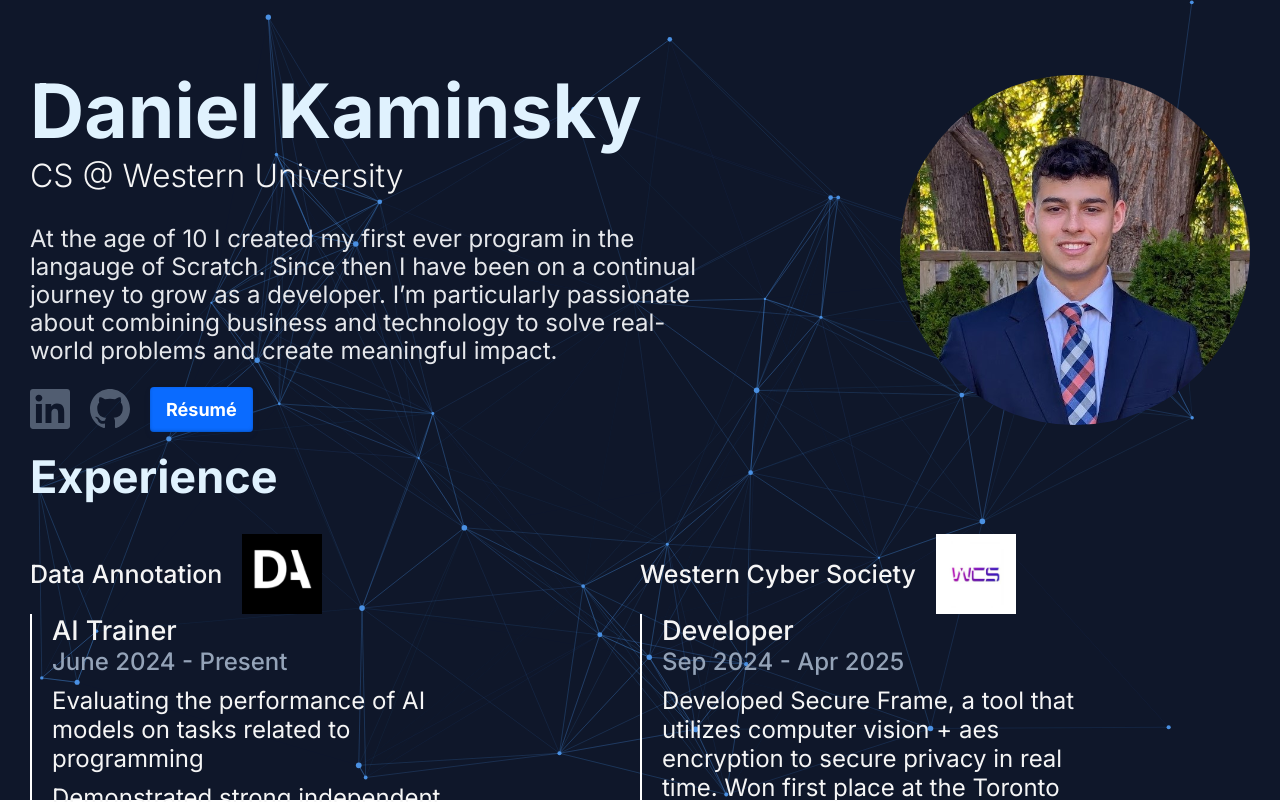
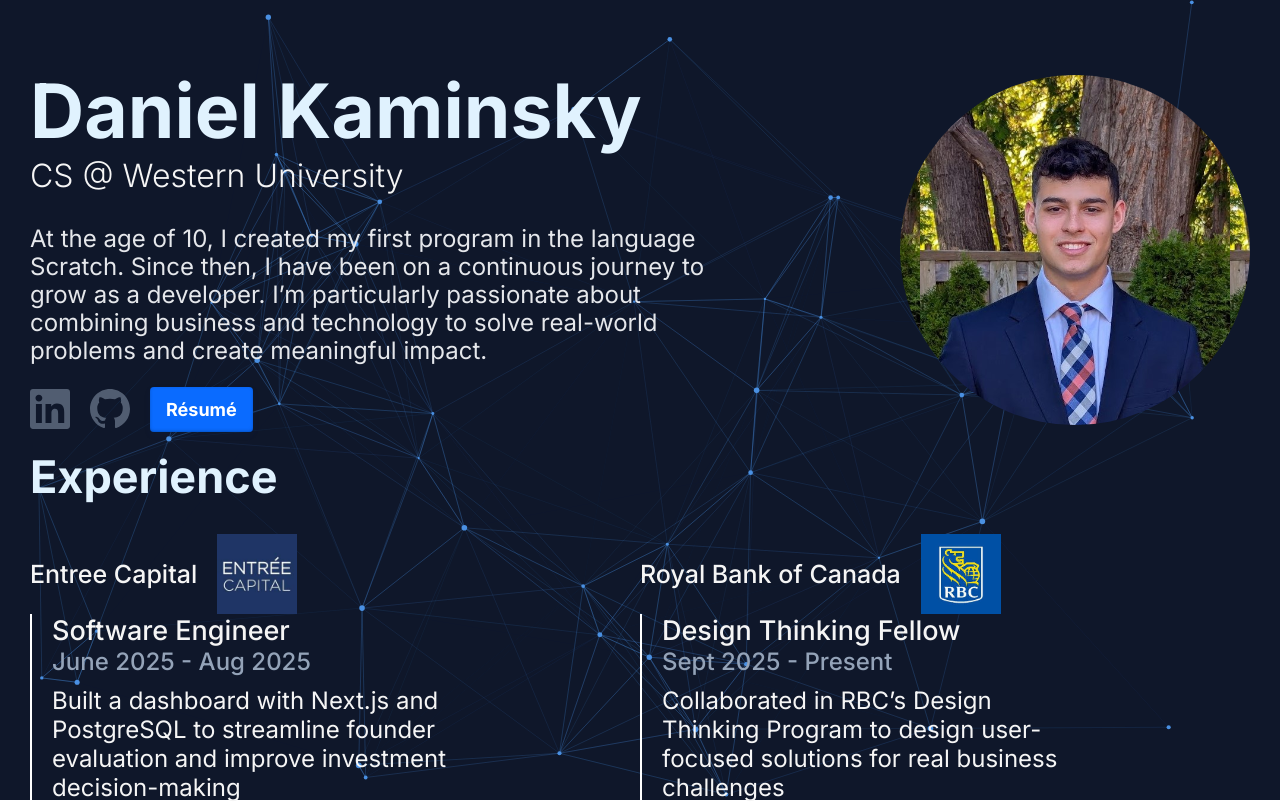
Before and after one commit to DanielKaminsky05/PersonalWebsiteV1, a Next.js app: page / in a window 1280 px wide. Shown: the top 802 px of the page. Built offline with nearby package versions, Linux system fonts and the light colour scheme.

Commit message:
updated resume and fixed content

```diff
--- a/src/app/components/ExperienceSection.jsx
+++ b/src/app/components/ExperienceSection.jsx
@@ -5,10 +5,28 @@
     <div>
         <h3 className={styles.h3}>Experience</h3>
         <div className={styles.experienceGrid}>
+
+            <Experience
+              styles={styles}
+              company={"Entree Capital"}
+              logo={"/EntreeLogo.png"}
+              role1={"Software Engineer"}
+              date1={"June 2025 - Aug 2025"}
+              description1a={"Built a dashboard with Next.js and PostgreSQL to streamline founder evaluation and improve investment decision-making"}
+            />
+
+            <Experience
+              styles={styles}
+              company={"Royal Bank of Canada"}
+              logo={"/RBCLogo.png"}
+              role1={"Design Thinking Fellow"}
+              date1={"Sept 2025 - Present"}
+              description1a={"Collaborated in RBC’s Design Thinking Program to design user-focused solutions for real business challenges"}
+            />
             <Experience styles = {styles} company = {"Data Annotation"} logo = {"/dataLogo.png"} role1 = {"AI Trainer"} date1 = {"June 2024 - Present"} description1a = {"Evaluating the performance of AI models on tasks related to programming"} description1b = {"Demonstrated strong independent working skills"}/>
-            <Experience styles={styles} company = {"Western Cyber Society"} logo = {"/WCSLogo.png"} role1 = {"Developer"} date1 = {"Sep 2024 - Apr 2025"} description1a = {"Developed Secure Frame, a tool that utilizes computer vision + aes encryption to secure privacy in real time. Won first place at the Toronto Tech Expo in Cybersecurity"}/>
+            <Experience styles={styles} company = {"Western Cyber Society"} logo = {"/WCSLogo.png"} role1 = {"Developer"} date1 = {"Sep 2024 - Apr 2025"} description1a = {"Developed Secureframe, a tool that utilizes computer vision + AES encryption to secure privacy in real time. Won first place at the Toronto Tech Expo in Cybersecurity"}/>
             <Experience styles={styles} company = {"Western Computer Science Undergraduate Society"} logo = {"/CSUSLogo.png"} role1 = {"VP Finance"} date1 = {"May 2025 - Present"} role2 = {"Academic Director"} date2 = {"Sept 2024 - April 2025"} description2a={"Helped hundreds of computer science students succeed by leading exam preparation sessions"}/>
-            <Experience styles = {styles} company = {"Western Developer Society"} logo = {"/WDSLogo.png"} role1 = {"Developer"} date1 = {"June 2024 - Present"} description1a = {"Utilized nextjs to redesign the website of London’s 13th ward Councillor David Ferreira"} description1b = {"Preformed testing on different devices to ensure website was fully responive"}/>
+            <Experience styles = {styles} company = {"Western Developer Society"} logo = {"/WDSLogo.png"} role1 = {"Developer"} date1 = {"June 2024 - Present"} description1a = {"Utilized nextjs to redesign the website of London’s 13th ward Councillor David Ferreira"} description1b = {"Performed testing on different devices to ensure website was fully responsive"}/>
         </div>
     </div>
   )
--- a/src/app/components/Hero.jsx
+++ b/src/app/components/Hero.jsx
@@ -9,9 +9,7 @@
             <h2 className= {styles.h2}>CS @ Western University</h2>
             <div className={styles.heroSubText}>
                 <p className={styles.p}>
-                At the age of 10 I created my first ever program in the langauge of Scratch.
-                Since then I have been on a continual journey to grow as a developer.
-                I’m particularly passionate about combining business and technology to solve real-world problems and create meaningful impact.
+                At the age of 10, I created my first program in the language Scratch. Since then, I have been on a continuous journey to grow as a developer. I’m particularly passionate about combining business and technology to solve real-world problems and create meaningful impact.
                 </p>
                 <div className={styles.socialLinks}>
                 <svg onClick = {() => window.open("https://www.linkedin.com/in/danielkaminsky-/")} className={styles.Icons} xmlns="http://www.w3.org/2000/svg" viewBox="0 0 24 24" fill="currentColor" width="24px" height="24px">
@@ -21,7 +19,7 @@
                   <path d="M12 0C5.37 0 0 5.37 0 12c0 5.3 3.438 9.8 8.205 11.387.6.113.82-.262.82-.583 0-.288-.01-1.05-.015-2.06-3.338.726-4.042-1.61-4.042-1.61-.546-1.387-1.333-1.756-1.333-1.756-1.09-.744.083-.729.083-.729 1.205.084 1.84 1.237 1.84 1.237 1.07 1.835 2.807 1.305 3.492.997.108-.774.42-1.305.763-1.605-2.665-.3-5.467-1.332-5.467-5.93 0-1.31.468-2.382 1.236-3.222-.123-.303-.536-1.523.117-3.176 0 0 1.008-.322 3.3 1.23a11.52 11.52 0 013.003-.404c1.02.005 2.045.137 3.003.404 2.292-1.552 3.3-1.23 3.3-1.23.653 1.653.24 2.873.117 3.176.768.84 1.236 1.912 1.236 3.222 0 4.61-2.807 5.625-5.478 5.92.432.372.816 1.102.816 2.222 0 1.606-.015 2.898-.015 3.293 0 .324.216.7.825.58C20.565 21.795 24 17.295 24 12c0-6.63-5.37-12-12-12z"/>
                 </svg>
                 <div className={styles.buttonContainer}>
-                  <a className={styles.resume} role="button" href="https://drive.google.com/file/d/1Wk1KPnzioxEidoFBA3ZVoncIwAP80fmO/view?usp=sharing" target="_blank">Résumé</a>
+                  <a className={styles.resume} role="button" href="https://drive.google.com/file/d/1LLbANmZf3OATtMY29knOrVtYRH043qb1/view?usp=sharing" target="_blank">Résumé</a>
                 </div>
                 </div>
             </div>
```
Also changed, not shown: public/RBCLogo.png (added), public/entreeLogo.png (added).
